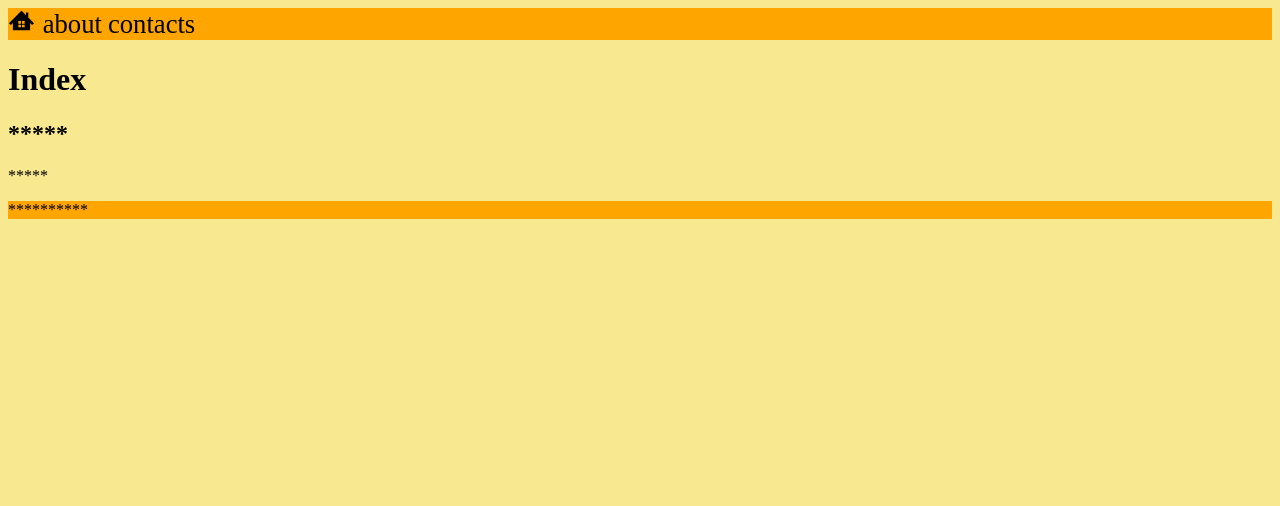
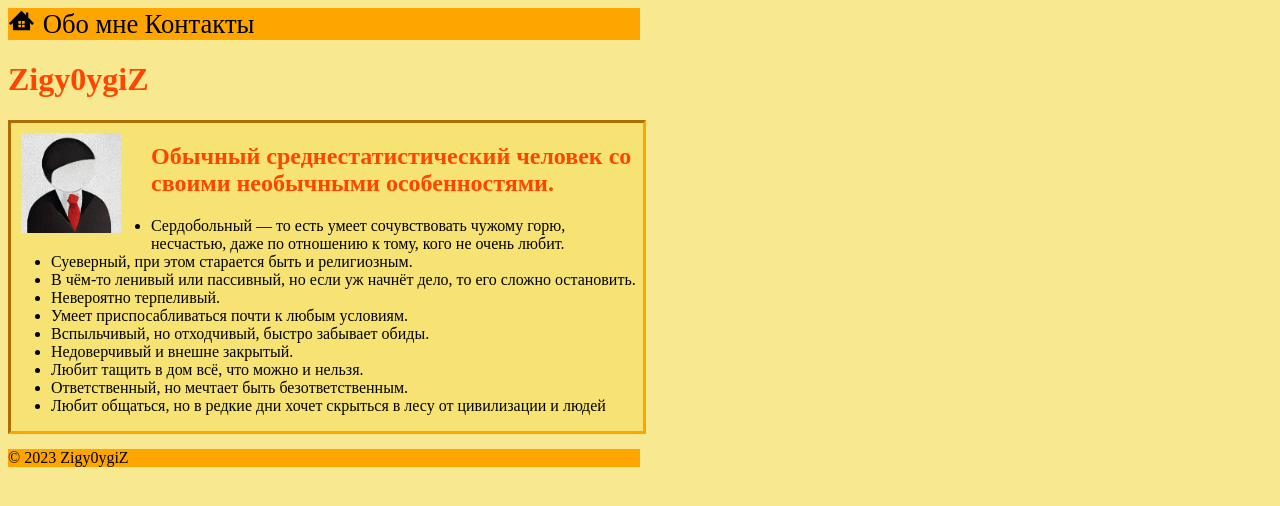
Before and after one commit to zigy0ygiz/my_first_website, a plain HTML site: page index.html in a window 1280 px wide. Drawn offline with Linux system fonts and the light colour scheme.

Commit message:
add info main page

```diff
--- a/index.html
+++ b/index.html
@@ -6,11 +6,10 @@
     <style>
         header{
             background-color: orange;
-            color: black;
         }
         a{
+            font-size: 20pt;
             color: black;
-            font-size: 20pt;
             text-decoration: none;
             padding: 2px 1px 0;
         }
@@ -32,7 +31,9 @@
     </style>
 </head>
 <body>
-    <header>
+    <!--Навигация по сайту-->
+    <header style="display: inline-block;width: 50%;">
+        <!--Первый элемент-ссылка с иконкой-->
         <a href="#">
             <svg width="25px" height="25px" viewBox="0 0 512 512">
             <style type="text/css">
@@ -45,20 +46,34 @@
             </g>
             </svg>
         </a>
-        <a href="pages/about.html">about</a>
-        <a href="pages/contacts.html">contacts</a>
+        <!--Второй элемент-->
+        <a href="pages/about.html">Обо мне</a>
+        <!--Третий элемент-->
+        <a href="pages/contacts.html">Контакты</a>
     </header>
+    <!--Основной блок-->
     <main>
-        <h1>Index</h1>
-
-        <section>
-                <h1>*****</h1>
-                <p>*****</p>
-        </section>
+        <h1 style="color: orangered;">Zigy0ygiZ</h1>
+                <section style="width: 50%; border-style:inset;border-color: orange; background-color: rgb(247, 227, 116); margin-bottom: 15px; font-size: 12pt">
+                    <img style="float:left; margin: 10px 30px 10px 10px;" src="images/hpKu8ur78xk.jpg" width="100px" height="100px">
+                    <h2 style="color: orangered;">Обычный среднестатистический человек со своими необычными особенностями.</h2>
+                    <ul>
+                        <li>Сердобольный — то есть умеет сочувствовать чужому горю, несчастью, даже по отношению к тому, кого не очень любит. </li>
+                        <li>Суеверный, при этом старается быть и религиозным.</li>
+                        <li>В чём-то ленивый или пассивный, но если уж начнёт дело, то его сложно остановить. </li>
+                        <li>Невероятно терпеливый.</li>
+                        <li>Умеет приспосабливаться почти к любым условиям.</li>
+                        <li>Вспыльчивый, но отходчивый, быстро забывает обиды.</li>
+                        <li>Недоверчивый и внешне закрытый.</li>
+                        <li>Любит тащить в дом всё, что можно и нельзя.</li>
+                        <li>Ответственный, но мечтает быть безответственным.</li>
+                        <li>Любит общаться, но в редкие дни хочет скрыться в лесу от цивилизации и людей</li>
+                    </ul>
+                    </section>
     </main>
-
-    <footer>
-        **********
+    <!--Подвал-->
+    <footer style="width: 50%">
+        <span>&copy;&nbsp;2023 Zigy0ygiZ</span>
     </footer>
 </body>
 </html>
```
